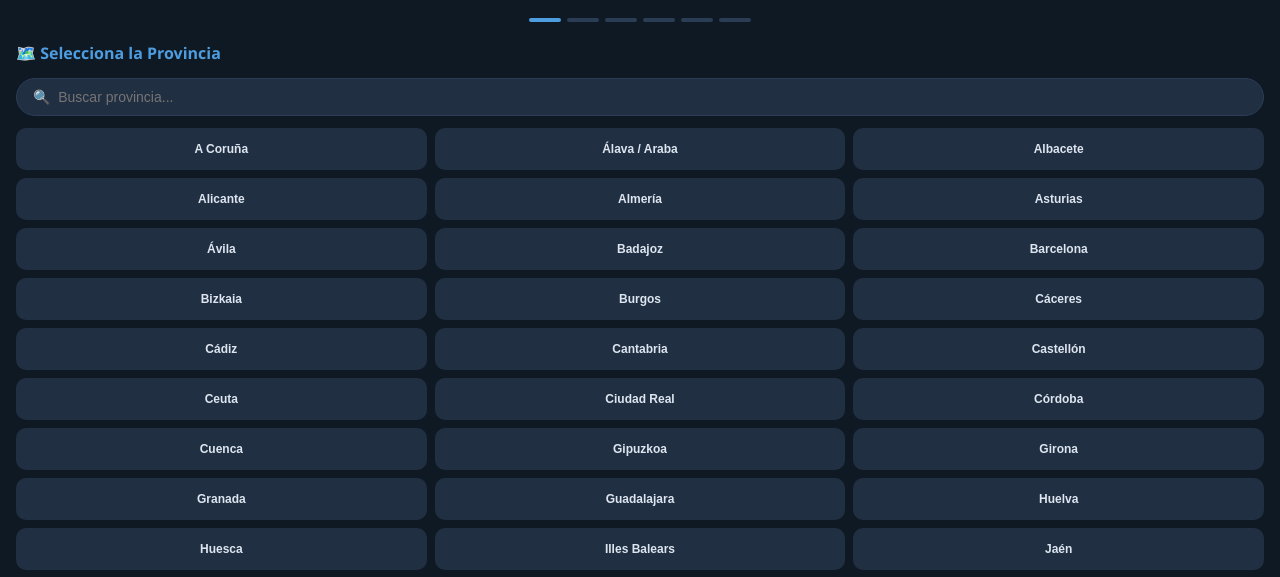
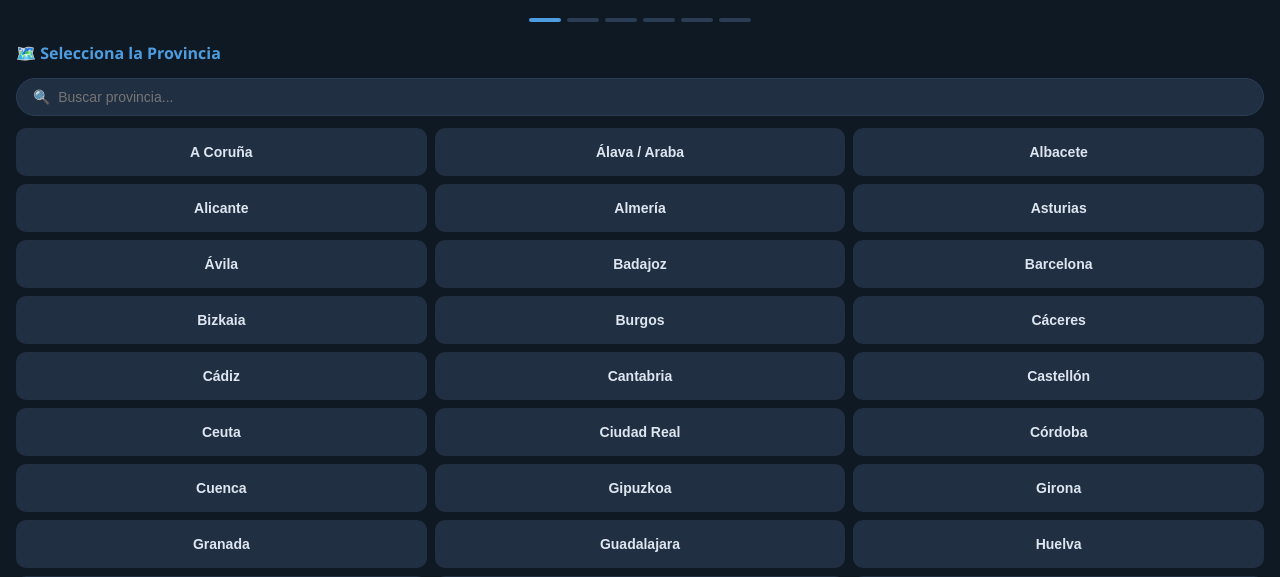
Before and after one commit to tayyabyousaf82-source/mecita-bot, a Python web app: template templates/form.html in a window 1280 px wide. Shown: the part 97-674 px from the top of the page. Run offline with Jinja, Linux system fonts and the light colour scheme; the template is opened without the code that fills it, so the values that code supplies are empty.

Commit message:
Add files via upload

```diff
--- a/templates/form.html
+++ b/templates/form.html
@@ -92,10 +92,10 @@
     background: var(--card2);
     border: 2px solid transparent;
     border-radius: 10px;
-    padding: 12px 6px;
+    padding: 14px 6px;
     color: var(--text);
-    font-size: 12px;
-    font-weight: 600;
+    font-size: 14px;
+    font-weight: 700;
     cursor: pointer;
     text-align: center;
     transition: all .15s;
@@ -476,7 +476,7 @@
   <div class="section-title">🗺️ Selecciona la Provincia</div>
   <input class="search-box" type="text" placeholder="🔍  Buscar provincia..." id="provSearch" oninput="filterProvinces()"/>
   <div class="prov-grid" id="provGrid"></div>
-  <button class="btn btn-primary" id="btnStep1" onclick="goStep(2)" disabled>Siguiente →</button>
+  <button class="btn btn-primary" id="btnStep1" onclick="if(selectedProvince) goStep(2)" disabled>Siguiente →</button>
 </div>
 
 <!-- STEP 2: Tramite -->
@@ -2700,7 +2700,8 @@ function filterProvinces() { buildProvinceGrid(document.getElementById('provSear
 function selectProvince(id) {
   selectedProvince = id; selectedTramite = null; selectedOffice = null;
   buildProvinceGrid(document.getElementById('provSearch').value);
-  document.getElementById('btnStep1').disabled = false;
+  const btn1 = document.getElementById('btnStep1');
+  if (btn1) btn1.disabled = false;
 }
 
 // ── Tramite ─────────────────────────────────────────────────────────────────
@@ -2876,9 +2877,13 @@ function goStep(n) {
     else if (i + 1 < num) d.classList.add('done');
   });
 
-  // Dark/light body bg
-  if (n === 5) document.body.style.background = '#fff';
-  else         document.body.style.background = '';
+  // Step 5: full white ICP mode — hide dark header & progress
+  const isIcp = (n === 5);
+  document.body.style.background = isIcp ? '#fff' : '';
+  const header = document.querySelector('.header');
+  const progress = document.querySelector('.progress-wrap');
+  if (header)   header.style.display   = isIcp ? 'none' : '';
+  if (progress) progress.style.display = isIcp ? 'none' : '';
 
   window.scrollTo(0, 0);
 }
@@ -3025,6 +3030,10 @@ async function submitBooking() {
       document.getElementById('stepSuccess').classList.add('active');
       document.querySelectorAll('.step-dot').forEach(d => d.classList.add('done'));
       document.body.style.background = '';
+      const hdr = document.querySelector('.header');
+      const prg = document.querySelector('.progress-wrap');
+      if (hdr) hdr.style.display = '';
+      if (prg) prg.style.display = '';
     } else {
       alert('❌ Error: ' + (data.error || 'Intenta de nuevo'));
       if (btn) { btn.disabled = false; btn.textContent = 'Enviar solicitud →'; }
```
